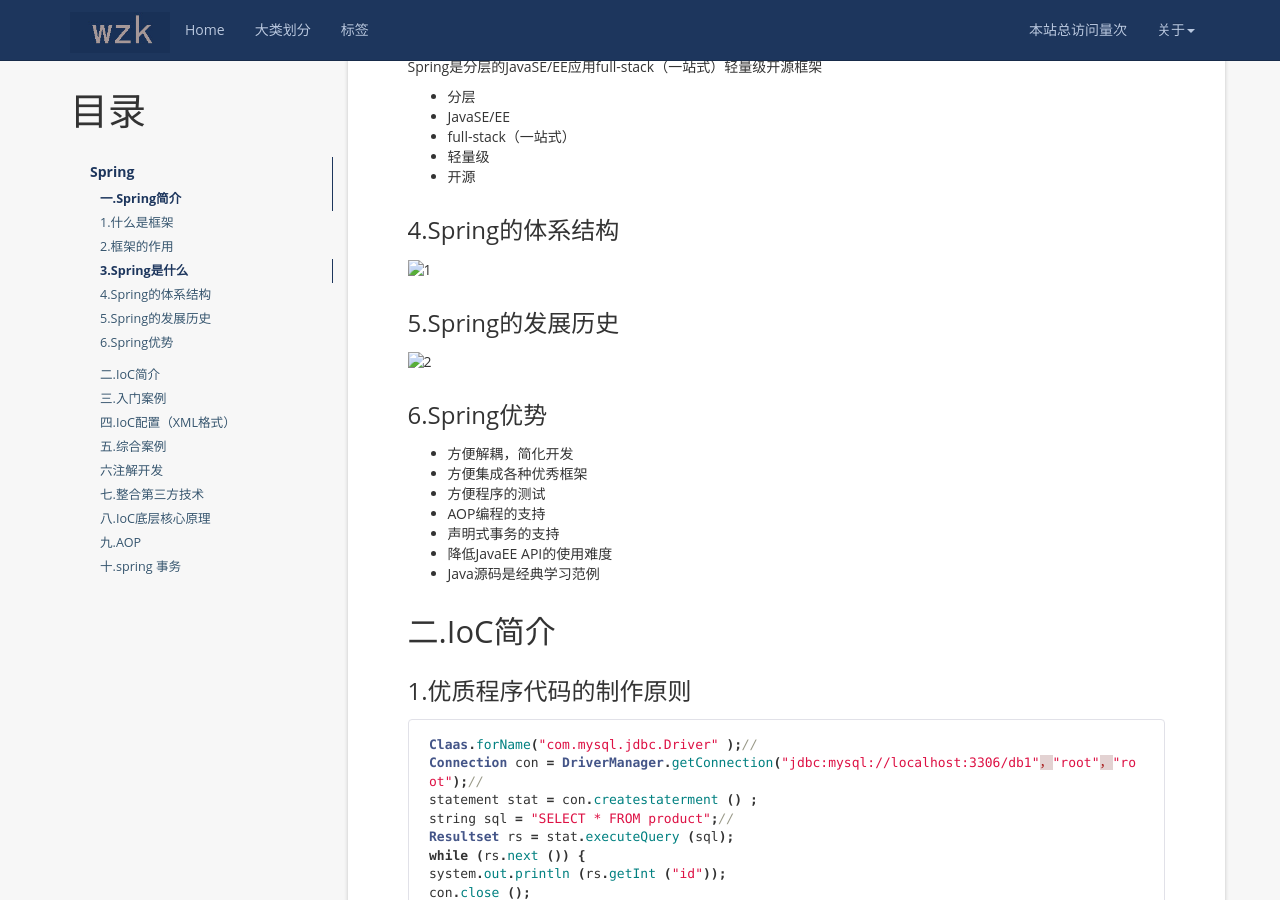
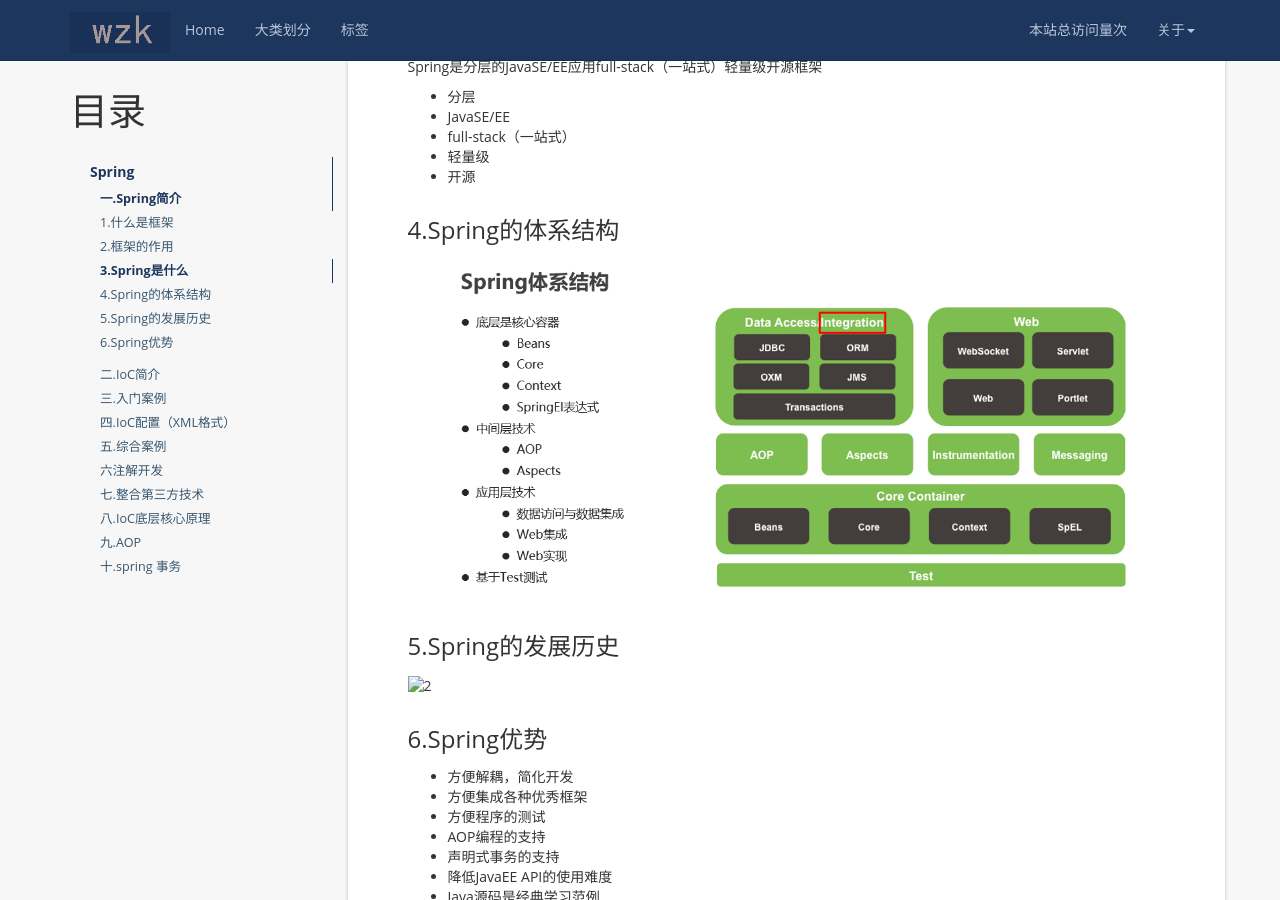
Before and after one commit to w-40/w-40.github.io, a Jekyll site: the page built from _posts/2022-02-21-JavaEE-Spring.md, in a window 1280 px wide and 900 px high, scrolled down 1008 px. Built offline with Jekyll 4.4.1, drawn with Linux system fonts in a browser that asks for light colours; nearby versions of some CDN libraries; a script that is not in the unit is left out; comment, search, counter and statistics services are not loaded.

Commit message:
Update 2022-02-21-JavaEE-Spring.md

```diff
--- a/_posts/2022-02-21-JavaEE-Spring.md
+++ b/_posts/2022-02-21-JavaEE-Spring.md
@@ -51,7 +51,7 @@ Spring是分层的JavaSE/EE应用full-stack（一站式）轻量级开源框架
 
 ### 4.Spring的体系结构
 
-![1](Spring图片/1.png)
+![1](https://github.com/w-40/w-40.github.io/blob/main/_posts/Spring%E5%9B%BE%E7%89%87/1.png)
 
 ### 5.Spring的发展历史
 
```
